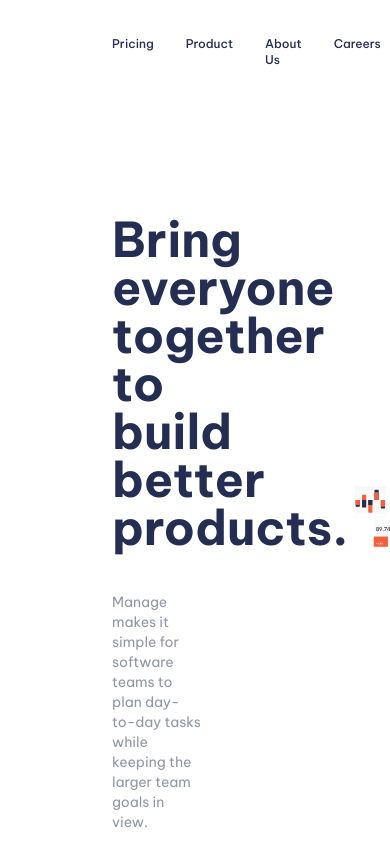
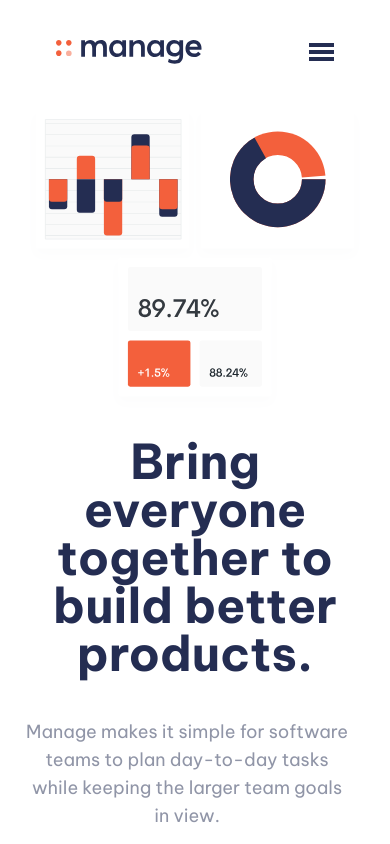
Before and after one commit to chrisgibbo/Manage-Landing-Page, a React (Create React App) app in the folder manage-landing-page/: page / in a window 390 px wide. Shown: the top 844 px of the page. Built offline with nearby package versions, Linux system fonts and the light colour scheme.

Commit message:
add css style for mobile

```diff
--- a/manage-landing-page/src/heroNavSection.js
+++ b/manage-landing-page/src/heroNavSection.js
@@ -2,13 +2,14 @@ import React from "react";
 import HeroButton from "./components/heroButton";
 import Logo from "./images/logo.svg";
 import HeroImage from "./images/illustration-intro.svg";
+import Hamburger from "./images/icon-hamburger.svg";
 
 function heroNavSection() {
   return (
     <div className="box-border font-BeVietnamPro">
       {/* navigation Bar */}
 
-      <nav className="flex justify-between items-center pt-6 pb-14 px-28">
+      <nav className="flex justify-between items-center pt-10 pb-14 px-28 max-lg:hidden">
         <span>
           <img src={Logo} alt="MainLogo" className="hover:cursor-cell"></img>
         </span>
@@ -23,20 +24,36 @@ function heroNavSection() {
         </div>
         <HeroButton />
       </nav>
+
+      {/* mobile menud */}
+
+      <div className="flex justify-between items-center px-14 pt-10 lg:hidden">
+        <span>
+          <img src={Logo} alt="MainLogo" className="hover:cursor-cell"></img>
+        </span>
+        <span>
+          <img
+            src={Hamburger}
+            alt="Hamburger"
+            className="hover:cursor-cell"
+          ></img>
+        </span>
+      </div>
+
       {/* Hero Section */}
-      <div className="flex px-28 h-screen ">
-        <div className="flex justify-center ">
-          <div className=" flex-col items-center  w-1/2 pt-20">
-            <h1 className="text-5xl font-bold darkBlue pb-10">
+      <div className="px-28 max-lg:px-6 max-lg:h-screen">
+        <div className="flex justify-center max-lg:flex-col-reverse pt-10">
+          <div className="flex-col items-center  w-1/2 pt-20 max-lg:w-full max-lg:pt-0 max-lg:text-center">
+            <h1 className="text-5xl font-bold darkBlue pb-10 max-lg:pt-6">
               Bring everyone together to build better products.
             </h1>
-            <p className="text-sm greyFont pb-10 w-2/3 pr-4">
+            <p className="text-sm greyFont pb-10 w-2/3 pr-4 max-lg:w-full max-lg:text-lg">
               Manage makes it simple for software teams to plan day-to-day tasks
               while keeping the larger team goals in view.
             </p>
             <HeroButton />
           </div>
-          <div className="flex items-center pl-20 pb-20">
+          <div className="flex items-center justify-center pl-20 pb-20 max-lg:p-0">
             <img src={HeroImage} alt="MainLogo" className=""></img>
           </div>
         </div>
```
